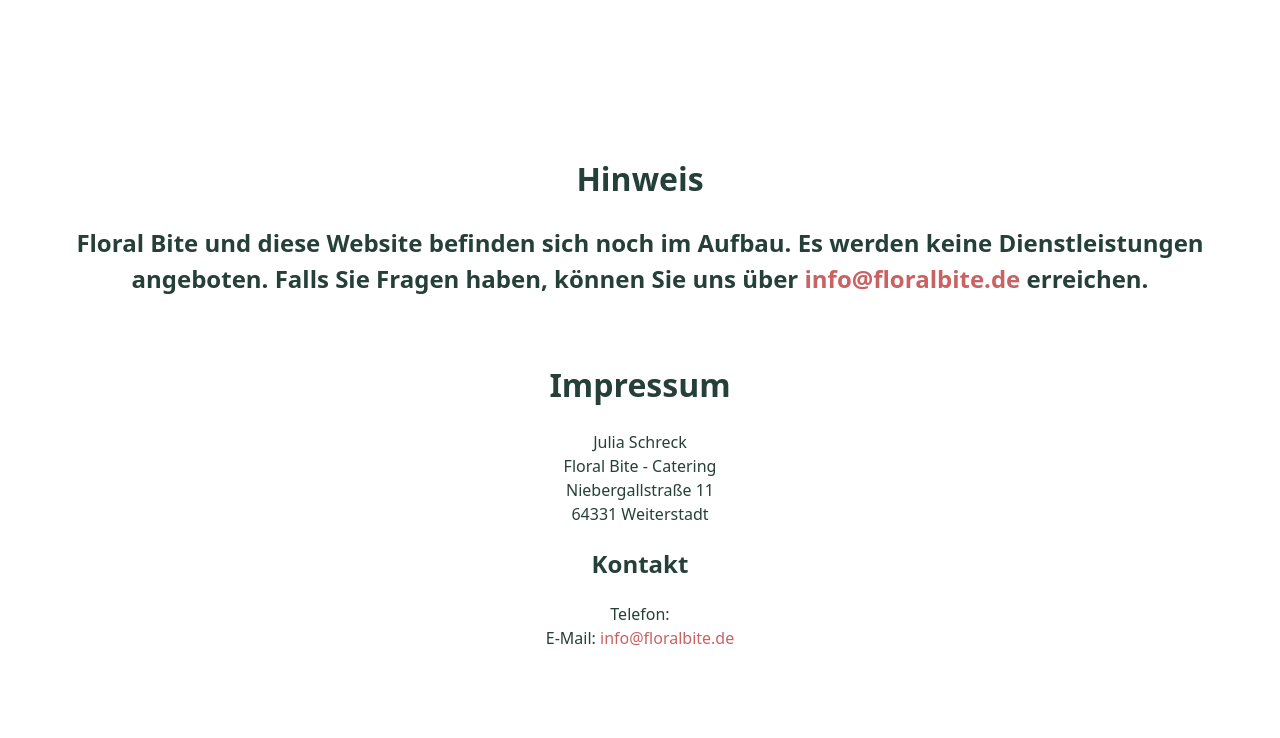
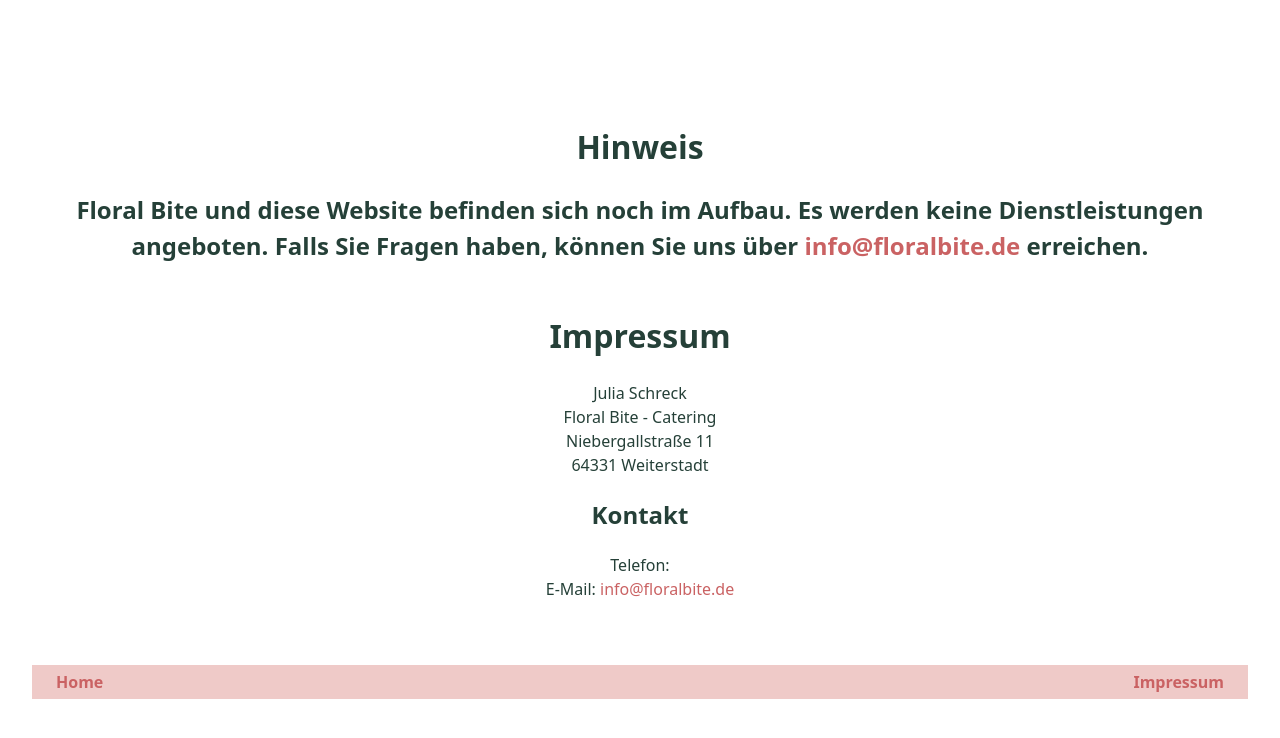
Before and after one commit to ReginaMichel/FloralBite, a React (Vite) app in the folder frontend/: page /impressum in a window 1280 px wide. Shown: the top 738 px of the page. Built offline with nearby package versions, Linux system fonts and the light colour scheme; no server answers.

Commit message:
added Footer

```diff
--- a/frontend/src/App.css
+++ b/frontend/src/App.css
@@ -28,5 +28,18 @@ button.placeholder {
 }
 
 div.note {
-  margin-bottom: 4em;
+  margin-bottom: 3em;
 }
+
+footer {
+  background-color: #EFCAC8;
+  color: #CA6263;
+  display: flex;
+  justify-content: space-between;
+  font-weight: bold;
+  margin-top: 4em;
+}
+
+.left, .right {
+  padding: 0.3em 1.5em;
+}
--- a/frontend/src/App.tsx
+++ b/frontend/src/App.tsx
@@ -8,6 +8,7 @@ import {useEffect, useState} from "react";
 import axios from "axios";
 import ProtectedRoute from "./security/ProtectedRoute.tsx";
 import type {UserModel} from "./models/UserModel.ts";
+import Footer from "./components/Footer.tsx";
 
 function App() {
 
@@ -29,6 +30,7 @@ function App() {
     }, []);
 
   return (
+    <>
         <Routes>
             <Route path="" element={<PlaceHolderPage />}/>
             <Route path="/adminlogin" element={<LoginPage />}/>
@@ -37,6 +39,8 @@ function App() {
             </Route>
             <Route path="/impressum" element={<ImpressumPage />}/>
         </Routes>
+        <Footer />
+    </>
   )
 }
 
--- /dev/null
+++ b/frontend/src/components/Footer.tsx
@@ -0,0 +1,14 @@
+import {Link} from "react-router-dom";
+
+export default function Footer() {
+    return (
+        <footer>
+            <div className={"left"}>
+                <Link to={"/"}>Home</Link>
+            </div>
+            <div className={"right"}>
+                <Link to={"/impressum"}>Impressum</Link>
+            </div>
+        </footer>
+    )
+}
```
Lines whose indentation alone changed are shown as unchanged.
